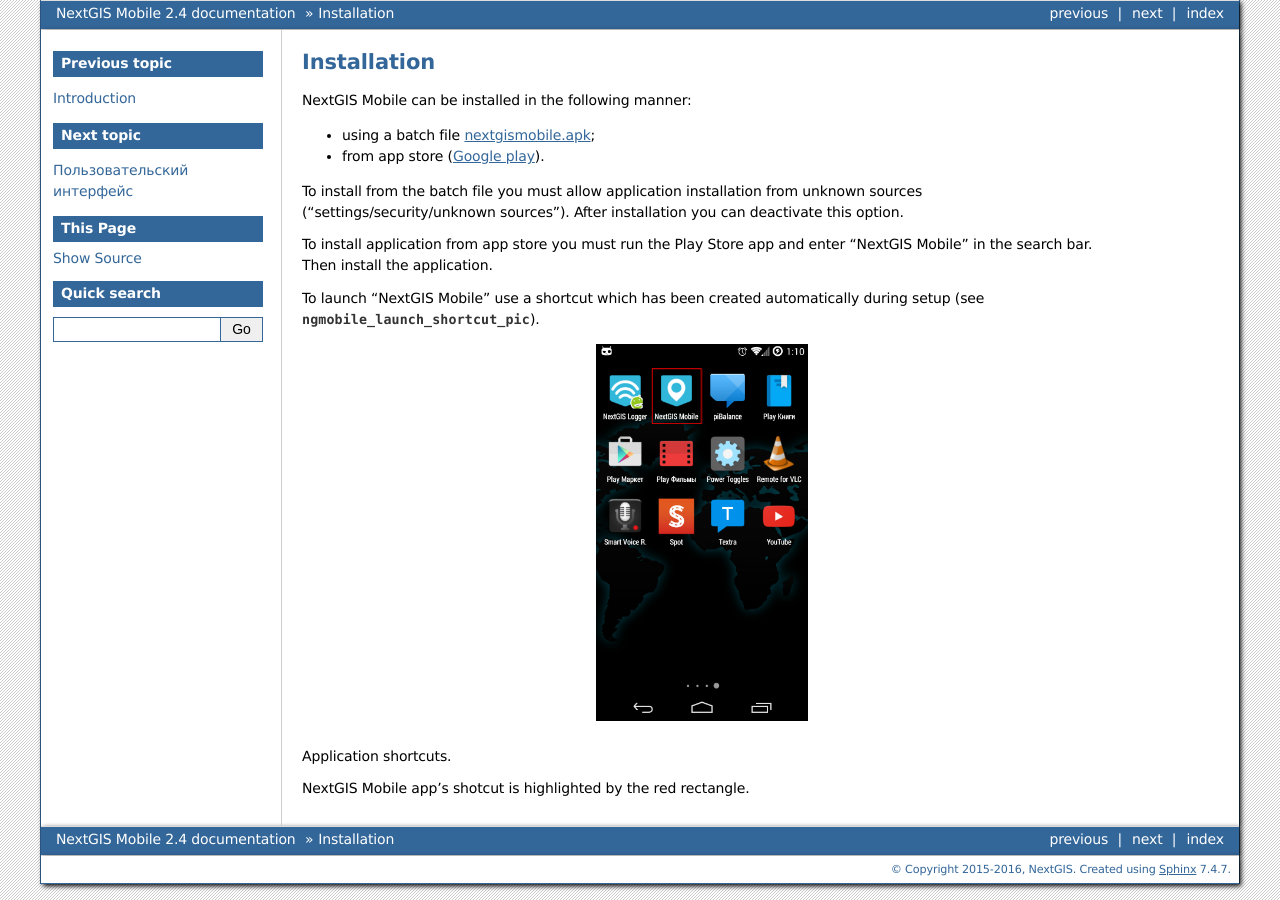
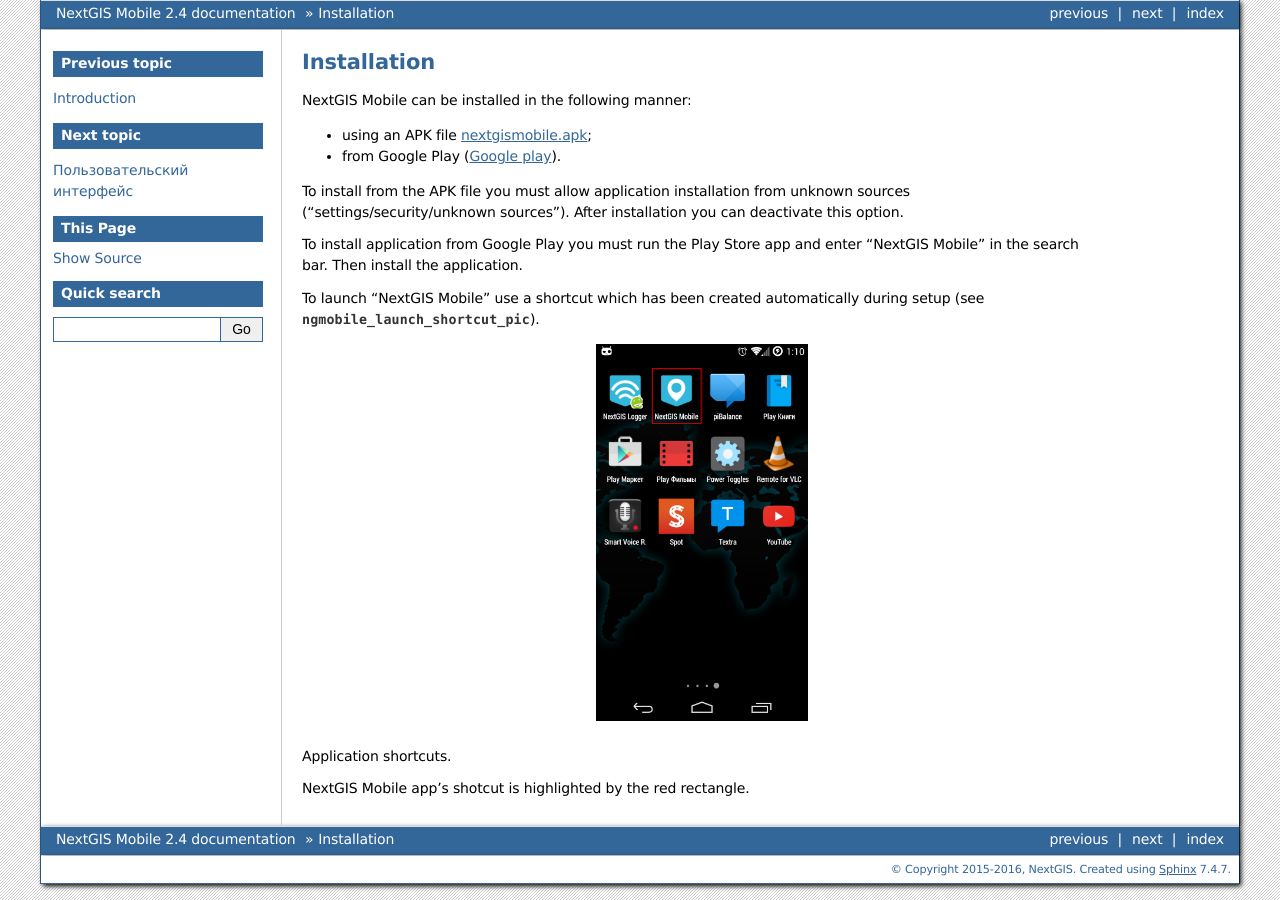
Before and after one commit to nextgis/docs_ngmobile, a Sphinx documentation site: the page built from source/install.rst, in a window 1280 px wide. Built offline with Sphinx 7.4.7, drawn with Linux system fonts in a browser that asks for light colours; formulas are drawn with MathJax 3.

Commit message:
Update install.rst

```diff
--- a/source/install.rst
+++ b/source/install.rst
@@ -7,12 +7,12 @@
 
 NextGIS Mobile can be installed in the following manner:
 
-* using a batch file `nextgismobile.apk <http://nextgis.ru/nextgis-mobile/>`_;
-* from app store (`Google play <https://play.google.com/store>`_).
+* using an APK file `nextgismobile.apk <http://nextgis.ru/nextgis-mobile/>`_;
+* from Google Play (`Google play <https://play.google.com/store>`_).
 
-To install from the batch file you must allow application installation from unknown sources ("settings/security/unknown sources"). After installation you can deactivate this option.
+To install from the APK file you must allow application installation from unknown sources ("settings/security/unknown sources"). After installation you can deactivate this option.
 
-To install application from app store you must run the Play Store app and enter "NextGIS Mobile" in the search bar. Then install the application.
+To install application from Google Play you must run the Play Store app and enter "NextGIS Mobile" in the search bar. Then install the application.
 
 To launch "NextGIS Mobile" use a shortcut which has been created automatically during setup  (see :numref:`ngmobile_launch_shortcut_pic`).
 
```
